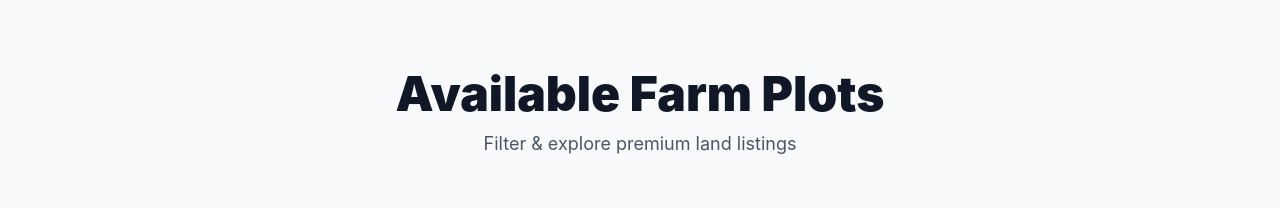
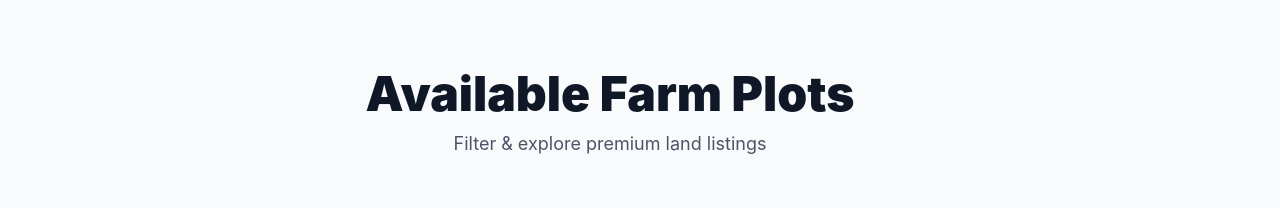
Before and after one commit to scrollfuel-digital/KoseliProject, a React (Vite) app: page / in a window 1280 px wide. Shown: the part 2128-2336 px from the top of the page. Built offline with nearby package versions, Linux system fonts and the light colour scheme; grey boxes are pictures that could not be loaded.

Commit message:
updation of available

```diff
--- a/src/components/ProjectsShowcase.jsx
+++ b/src/components/ProjectsShowcase.jsx
@@ -47,7 +47,7 @@
     <section className="py-20 bg-gray-50 px-4">
       <div className="max-w-7xl mx-auto">
         {/* Heading */}
-        <div className="text-center mb-14">
+        <div className="text-center mb-14 pr-15">
           <h2 className="text-5xl font-black text-gray-900">
             Available Farm Plots
           </h2>
```
